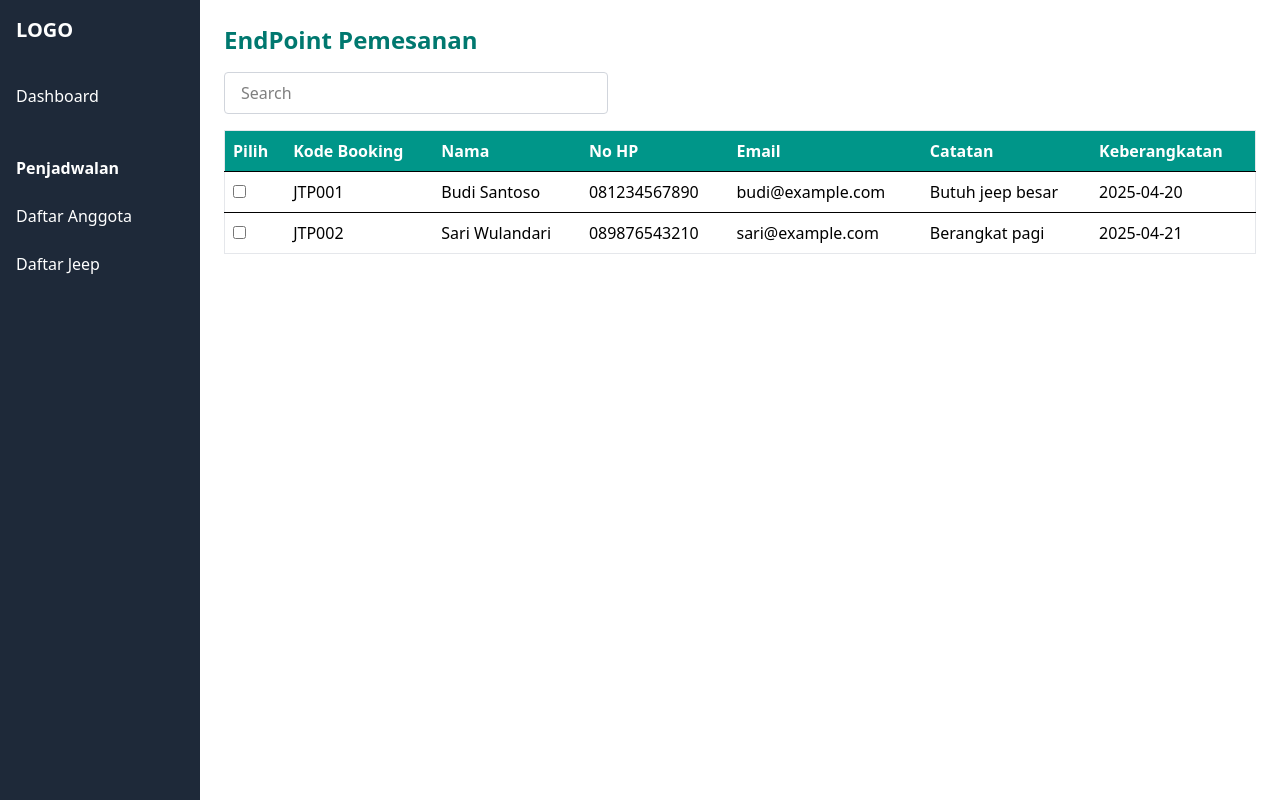
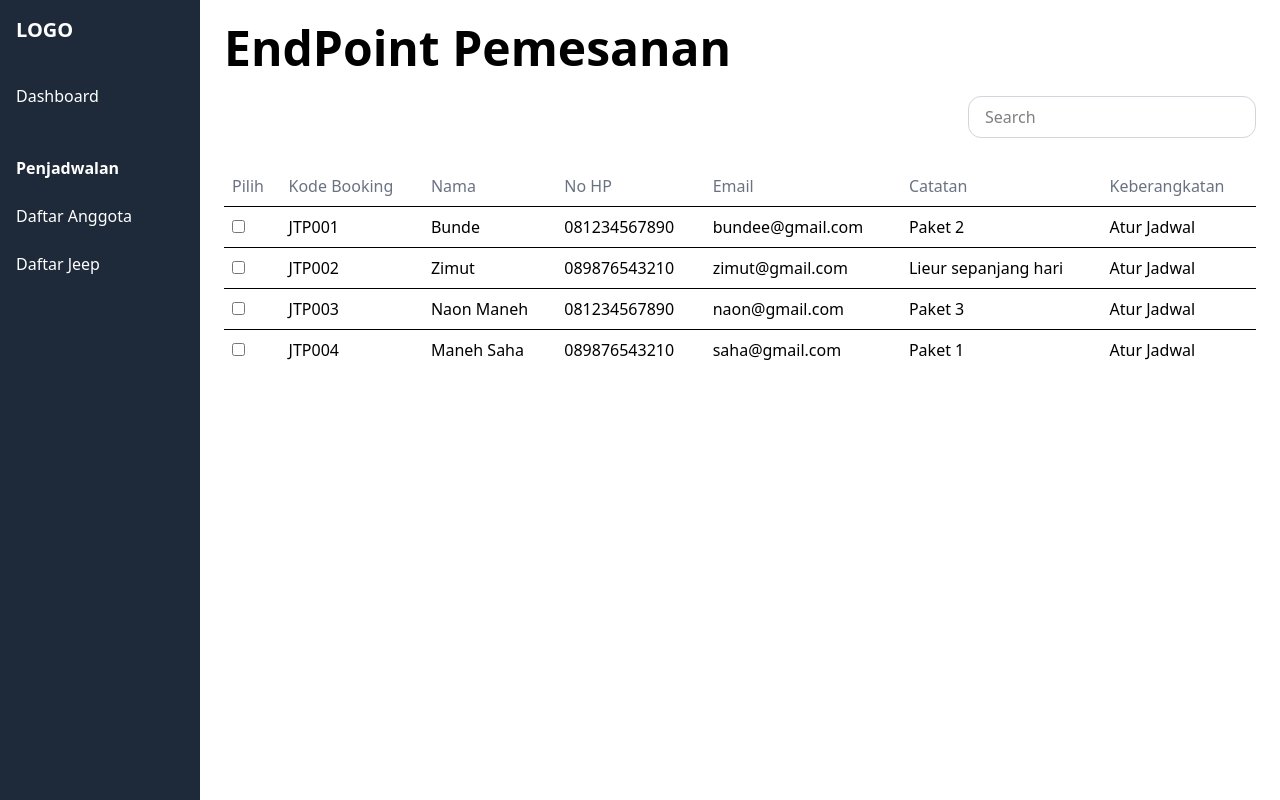
Before and after one commit to azzikraaksan/tlogo-putri-fe, a Next.js app: page /dashboard_fo/penjadwalan in a window 1280 px wide. Built offline with nearby package versions, Linux system fonts and the light colour scheme; sample sign-in values are in the browser's storage.

Commit message:
tombol pengguna dan logout

```diff
--- a/components/LoginForm.jsx
+++ b/components/LoginForm.jsx
@@ -31,7 +31,7 @@ const LoginForm = () => {
         const expireTime = now + 1 * 60 * 60 * 1000; //1 jam
         // const expireTime = now + 1 * 30 * 1000; //15 detik
 
-        localStorage.setItem("token", data.token);
+        localStorage.setItem("access_token", data.access_token);
         localStorage.setItem("token_exp", expireTime);
 
         router.push("/dashboard_fo");
--- a/src/app/dashboard_fo/penjadwalan/page.jsx
+++ b/src/app/dashboard_fo/penjadwalan/page.jsx
@@ -1,28 +1,3 @@
-// "use client";
-// import Sidebar from "/components/Sidebar.jsx";
-// import withAuth from "/src/app/lib/withAuth.jsx";
-
-// const DashboardPage = () => {
-//   return (
-//     <div className="flex">
-//       <Sidebar />
-//       <div className="p-4 flex-1">
-//         <h1 className="text-6xl text-center font-semibold mt-4 mb-2 text-teal-600">
-//           Halo ini Penjadwalan
-//         </h1>
-//         <p className="text-center max-w-xl mx-auto">
-//           Lorem ipsum dolor sit amet consectetur, adipisicing elit. Eius
-//           repudiandae iure a asperiores! Amet magnam incidunt non consequatur,
-//           voluptates veniam iusto sunt, velit omnis alias autem. Aliquid,
-//           recusandae? Et, laudantium.
-//         </p>
-//       </div>
-//     </div>
-//   );
-// };
-
-// export default withAuth(DashboardPage);
-
 "use client";
 import { useState } from "react";
 import Sidebar from "/components/Sidebar.jsx";
@@ -32,20 +7,38 @@ const dummyData = [
   {
     id: 1,
     bookingCode: "JTP001",
-    name: "Budi Santoso",
+    name: "Bunde",
     phone: "081234567890",
-    email: "budi@example.com",
-    note: "Butuh jeep besar",
-    departure: "2025-04-20",
+    email: "bundee@gmail.com",
+    note: "Paket 2",
+    departure: "Atur Jadwal",
   },
   {
     id: 2,
     bookingCode: "JTP002",
-    name: "Sari Wulandari",
+    name: "Zimut",
     phone: "089876543210",
-    email: "sari@example.com",
-    note: "Berangkat pagi",
-    departure: "2025-04-21",
+    email: "zimut@gmail.com",
+    note: "Lieur sepanjang hari",
+    departure: "Atur Jadwal",
+  },
+  {
+    id: 3,
+    bookingCode: "JTP003",
+    name: "Naon Maneh",
+    phone: "081234567890",
+    email: "naon@gmail.com",
+    note: "Paket 3",
+    departure: "Atur Jadwal",
+  },
+  {
+    id: 4,
+    bookingCode: "JTP004",
+    name: "Maneh Saha",
+    phone: "089876543210",
+    email: "saha@gmail.com",
+    note: "Paket 1",
+    departure: "Atur Jadwal",
   },
 ];
 
@@ -59,46 +52,61 @@ const PenjadwalanPage = () => {
 
   const handleCheckboxChange = (id) => {
     setSelectedIds((prevSelectedIds) => {
-      if (prevSelectedIds.includes(id)) {
-        return prevSelectedIds.filter((itemId) => itemId !== id);
-      } else {
-        return [...prevSelectedIds, id];
-      }
+      if (prevSelectedIds.includes(id)) return prevSelectedIds;
+      else return [...prevSelectedIds, id];
     });
   };
+
+  const sortedData = [
+    ...filteredData.filter((item) => !selectedIds.includes(item.id)),
+    ...filteredData.filter((item) => selectedIds.includes(item.id)),
+  ];
 
   return (
     <div className="flex">
       <Sidebar />
       <div className="flex-1 p-6">
-        <h2 className="text-2xl font-semibold mb-4 text-teal-700">
+        <h1 className="text-5xl font-semibold mb-6 text-black">
           EndPoint Pemesanan
-        </h2>
+        </h1>
 
+        <div className="flex justify-end mb-7">
+          <div className="relative w-72 max-w-sm">
             <input
               type="text"
               placeholder="Search"
-          className="border border-gray-300 rounded px-4 py-2 mb-4 w-full max-w-sm focus:outline-none focus:ring-2 focus:ring-teal-400"
+              className="border border-gray-300 rounded-[13px] px-4 py-2 w-full pr-10 focus:outline-none focus:ring-2 focus:ring-black-200"
               value={searchTerm}
               onChange={(e) => setSearchTerm(e.target.value)}
             />
+            {searchTerm && (
+              <button
+                type="button"
+                onClick={() => setSearchTerm("")}
+                className="absolute right-3 top-1/2 transform -translate-y-1/2 text-gray-500 text-xl"
+              >
+                &times;
+              </button>
+            )}
+          </div>
+        </div>
 
         <div className="overflow-x-auto">
-          <table className="w-full table-auto border border-gray-200">
-            <thead className="bg-teal-600 text-white">
+          <table className="w-full table-auto ">
+            <thead className="text-gray-500">
               <tr>
-                <th className="p-2 text-left">Pilih</th>
-                <th className="p-2 text-left">Kode Booking</th>
-                <th className="p-2 text-left">Nama</th>
-                <th className="p-2 text-left">No HP</th>
-                <th className="p-2 text-left">Email</th>
-                <th className="p-2 text-left">Catatan</th>
-                <th className="p-2 text-left">Keberangkatan</th>
+                <th className="p-2 text-left font-normal">Pilih</th>
+                <th className="p-2 text-left font-normal">Kode Booking</th>
+                <th className="p-2 text-left font-normal">Nama</th>
+                <th className="p-2 text-left font-normal">No HP</th>
+                <th className="p-2 text-left font-normal">Email</th>
+                <th className="p-2 text-left font-normal">Catatan</th>
+                <th className="p-2 text-left font-normal">Keberangkatan</th>
               </tr>
             </thead>
             <tbody>
-              {filteredData.length > 0 ? (
-                filteredData.map((item) => (
+              {sortedData.length > 0 ? (
+                sortedData.map((item) => (
                   <tr
                     key={item.id}
                     className="border-t hover:bg-gray-50 transition-colors"
@@ -108,14 +116,15 @@ const PenjadwalanPage = () => {
                         type="checkbox"
                         checked={selectedIds.includes(item.id)}
                         onChange={() => handleCheckboxChange(item.id)}
+                        disabled={selectedIds.includes(item.id)} // Menonaktifkan checkbox jika sudah dicentang
                       />
                     </td>
-                    <td className="p-2">{item.bookingCode}</td>
-                    <td className="p-2">{item.name}</td>
-                    <td className="p-2">{item.phone}</td>
-                    <td className="p-2">{item.email}</td>
-                    <td className="p-2">{item.note}</td>
-                    <td className="p-2">{item.departure}</td>
+                    <td className="p-2 text-gray-750">{item.bookingCode}</td>
+                    <td className="p-2 text-gray-750">{item.name}</td>
+                    <td className="p-2 text-gray-750">{item.phone}</td>
+                    <td className="p-2 text-gray-750">{item.email}</td>
+                    <td className="p-2 text-gray-750">{item.note}</td>
+                    <td className="p-2 text-gray-750">{item.departure}</td>
                   </tr>
                 ))
               ) : (
--- a/src/app/lib/withAuth.jsx
+++ b/src/app/lib/withAuth.jsx
@@ -8,7 +8,7 @@ const withAuth = (WrappedComponent) => {
 
     useEffect(() => {
       const checkToken = () => {
-        const token = localStorage.getItem("token");
+        const token = localStorage.getItem("access_token");
         const expireTime = localStorage.getItem("token_exp");
 
         if (!token || !expireTime || new Date().getTime() > parseInt(expireTime)) {
```
Also changed, not shown: components/Pengguna.jsx (+97 -15 lines). Lines whose indentation alone changed are shown as unchanged.
